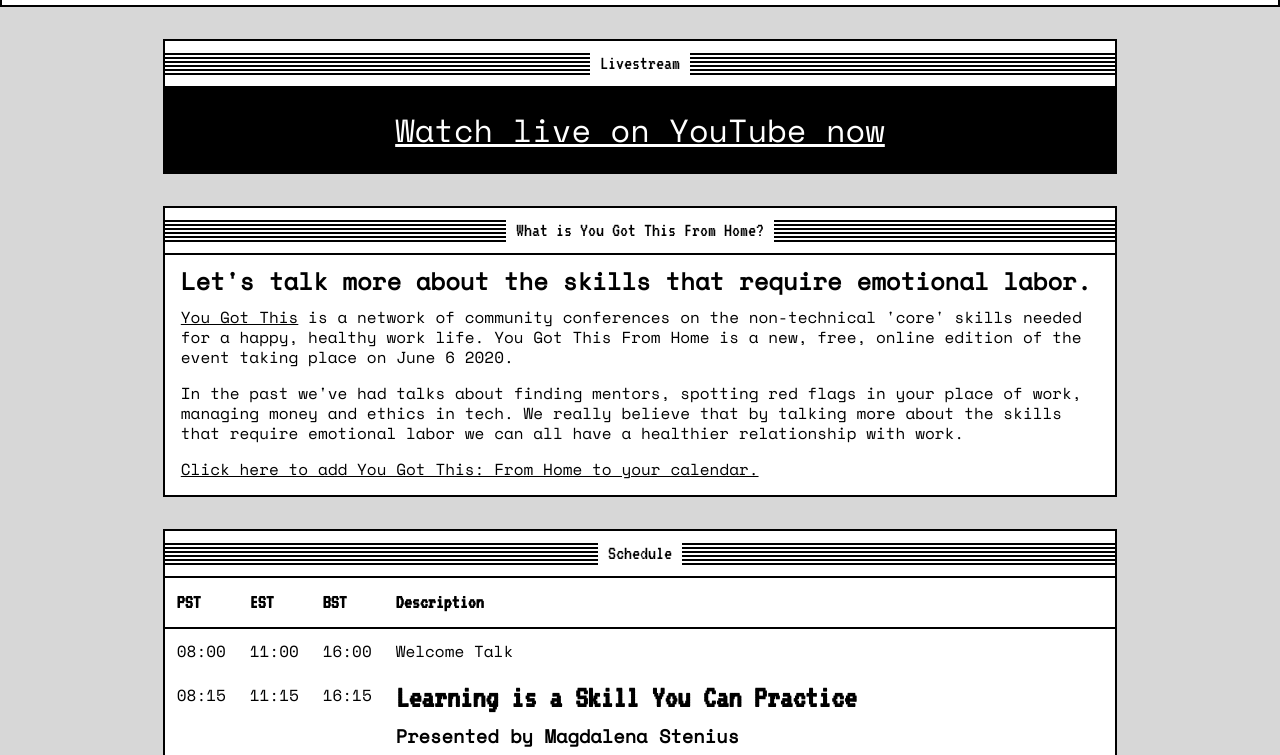
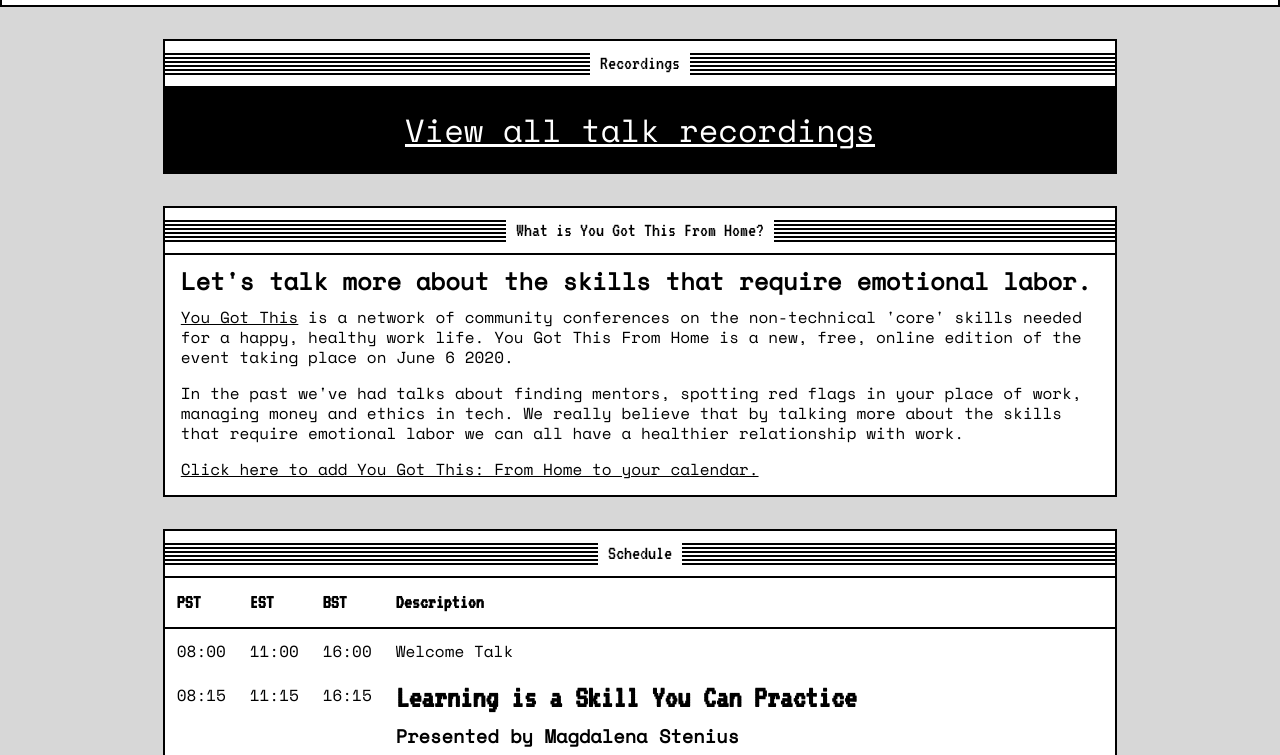
Before and after one commit to yougotthisconf/2020.home.yougotthis.io, a website: page index.html in a window 1280 px wide. Shown: the part 45-800 px from the top of the page. Drawn offline with nearby package versions, Linux system fonts and the light colour scheme.

Commit message:
talk recordings list

```diff
--- a/index.html
+++ b/index.html
@@ -26,10 +26,10 @@
     <div class="wrapper">
         <section id="stream">
             <div class="top">
-                <span>Livestream</span>
+                <span>Recordings</span>
             </div>
             <div class="content">
-                <a href="https://youtu.be/_S5dhQXQntk">Watch live on YouTube now</a>
+                <a href="https://yougotthis.io/tags/you-got-this-2020-from-home/">View all talk recordings</a>
             </div>
         </section>
         <section id="intro">
@@ -222,7 +222,7 @@
                 <dd>Email Kevin at <a href="mailto:kevin@yougotthis.io">kevin@yougotthis.io</a>.</dd>
             </div>
         </section>
-        <section>
+        <!-- <section>
             <div class="top">
                 <span>Register</span>
             </div>
@@ -230,7 +230,7 @@
                 <p>Registration has now closed but you'll still be able to <a href="https://youtu.be/_S5dhQXQntk">watch the event live on YouTube</a>.</p><br>
                 <p>Invites to our community Discord have temporarily closed to just those who registered. They'll open back up after the event.</p>
 
-                <!-- <div id="form">
+                <div id="form">
                     <div v-if="!submitted && !success">
                         <div class="input-group">
                             <label for="fname">First Name *</label>
@@ -264,9 +264,9 @@
                         <p v-if="response.address && response.verified">We also managed to verify your address - so we're good to go!</p>
                         <p v-if="response.address && !response.verified">We could not verify your address. We will try our best to get them to you based on the information you provided.</p>
                     </div>
-                </div> -->
+                </div>
             </div>
-        </section>
+        </section> -->
     </div>
     <script src="/assets/scripts/axios.js"></script>
     <script src="/assets/scripts/vue.js"></script>
```
